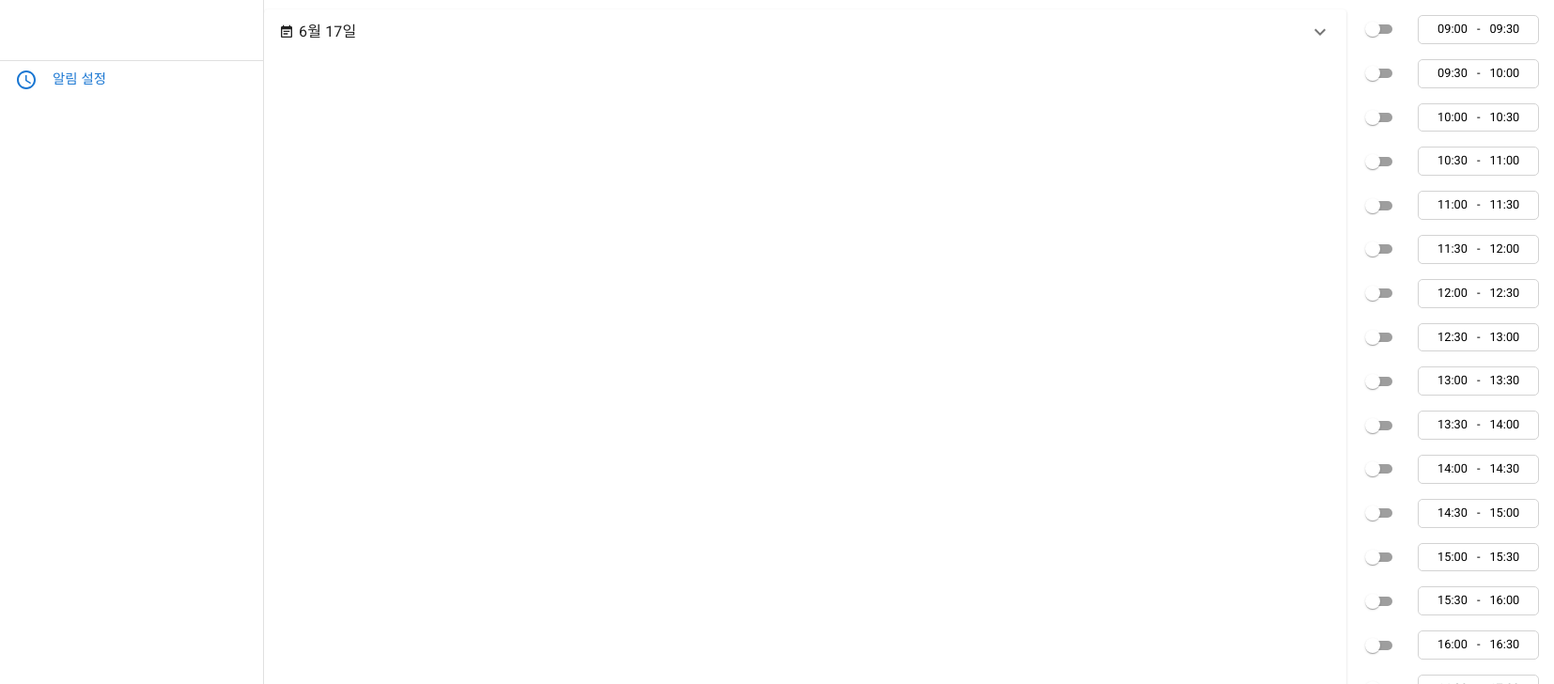
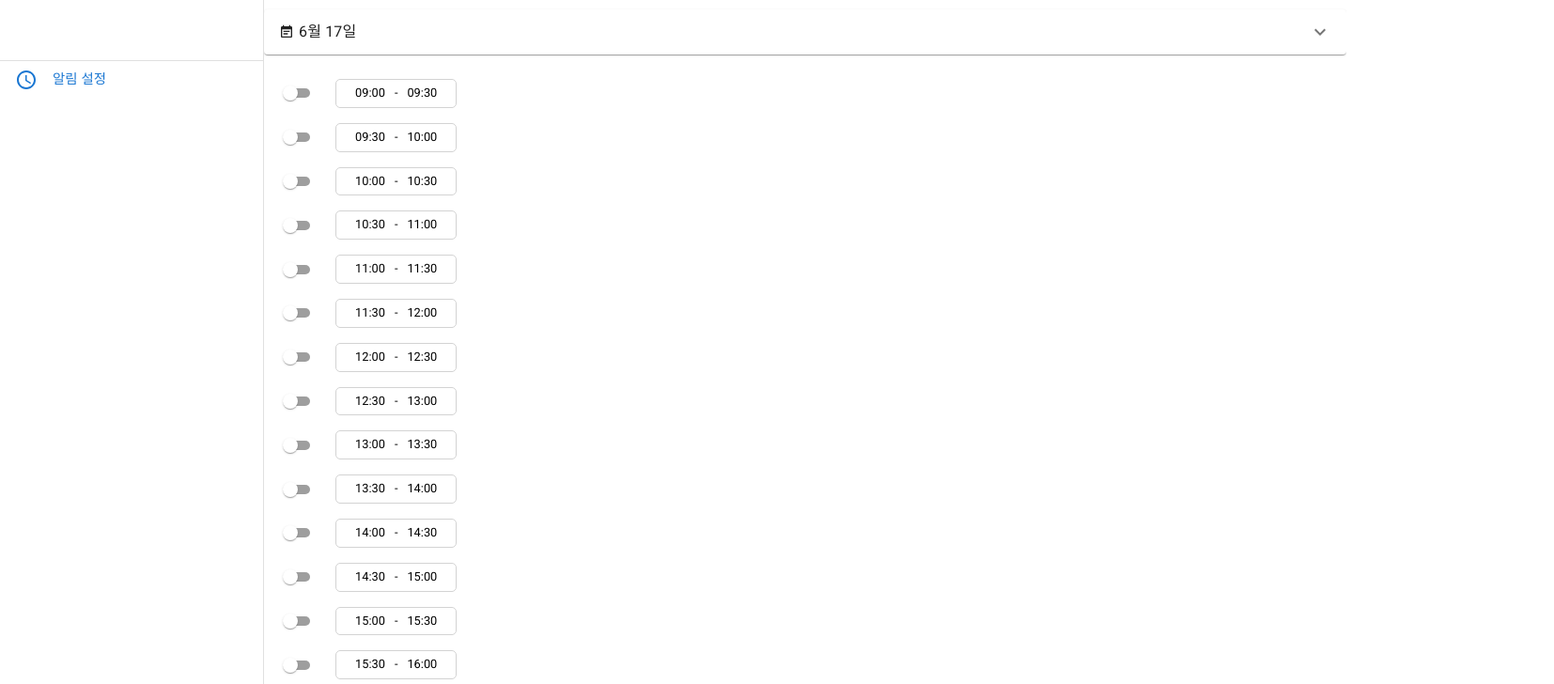
Before and after one commit to realize-idea-project/Remote_alarm_admin, a React (Create React App) app: page / in a window 1280 px wide. Shown: the top 728 px of the page at 94% size, 1654 px wide, since content can reach past the window. Built offline with nearby package versions, Linux system fonts and the light colour scheme; no server answers; the database is empty.

Commit message:
테블릿 레이아웃

```diff
--- a/src/components/layouts/TabletLayout.tsx
+++ b/src/components/layouts/TabletLayout.tsx
@@ -1,19 +1,13 @@
 import React, { FC, PropsWithChildren } from "react";
 import styled from "styled-components";
 import { PermanentDrawer } from "../drawers/PermanentDrawer";
-// import { SideNavigation } from "../navigations";
-// import { FilterHeader } from "../headers";
 
 export const TabletLayout: FC<PropsWithChildren> = ({ children }) => {
   return (
     <Container>
       <PermanentDrawer />
-      {children}
-      {/* <SideNavigation />
-      <div>
-        <FilterHeader />
-        {children}
-      </div> */}
+
+      <Content>{children}</Content>
     </Container>
   );
 };
@@ -23,3 +17,8 @@ const Container = styled.div`
   flex-direction: row;
   position: relative;
 `;
+
+const Content = styled.div`
+  display: flex;
+  flex-direction: column;
+`;
```
